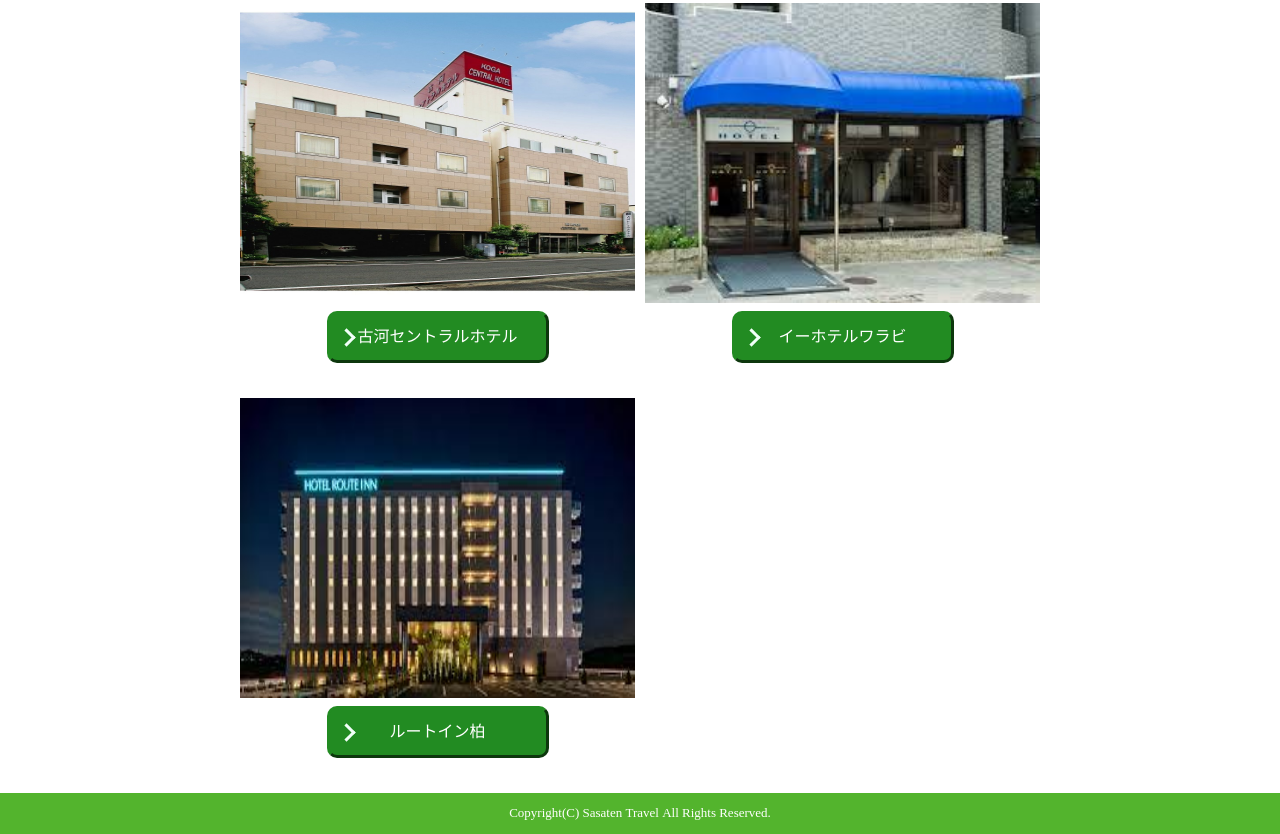
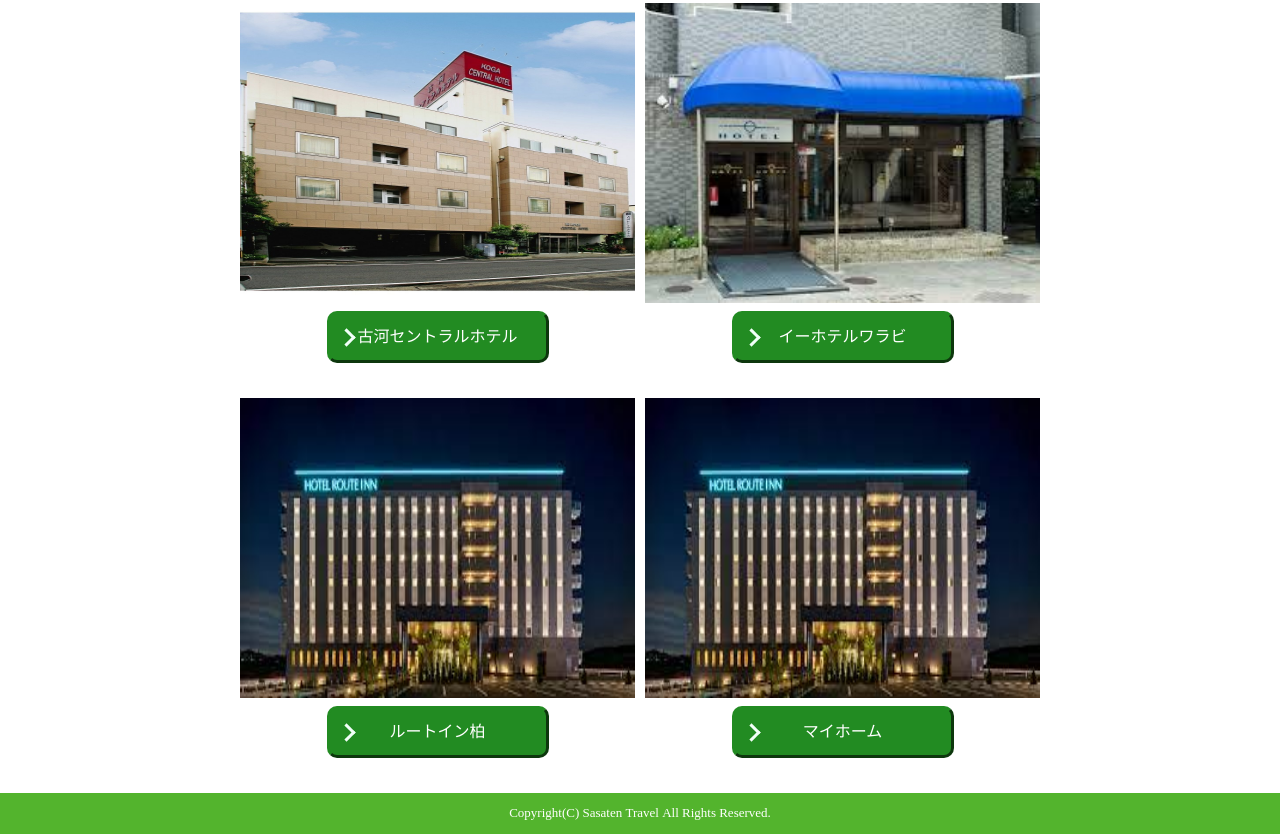
Before and after one commit to panda863/route_inn8, a website: page public/index.html in a window 1280 px wide. Shown: the part 1315-2149 px from the top of the page. Drawn offline with Linux system fonts and the light colour scheme.

Commit message:
basic設定確認のためhtmlをちょいイジってpushしてみる

```diff
--- a/public/index.html
+++ b/public/index.html
@@ -261,6 +261,15 @@
                         </div>
                     </details>
             </div>
+            <div class="hotel">
+                    <img src="img/kashiwa.jpeg" alt="ルートイン柏">
+                    <details class="js-animation">
+                        <summary>マイホーム</summary>
+                        <div class="details-content">
+                            <p>和室はそこそこのクオリティ</p>
+                        </div>
+                    </details>
+            </div>
         </div>
 
         <footer>
```
